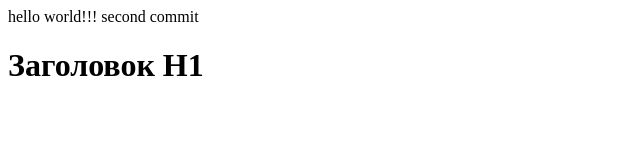
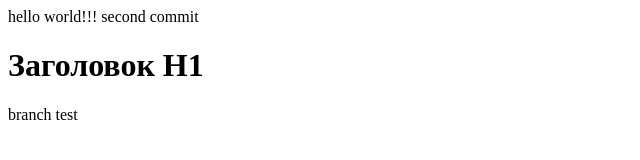
Before and after one commit to yehormytnyk/TestRep-27-06-2024, a plain HTML site: page index.html in a window 1280 px wide. Shown: the full height of the page, 0-640 px from the left. Drawn offline with Linux system fonts and the light colour scheme.

Commit message:
first commit -test branch

```diff
--- a/index.html
+++ b/index.html
@@ -8,5 +8,6 @@
     hello world!!!
     second commit
     <h1>Заголовок H1</h1>
+    branch test
 </body>
 </html>
```
